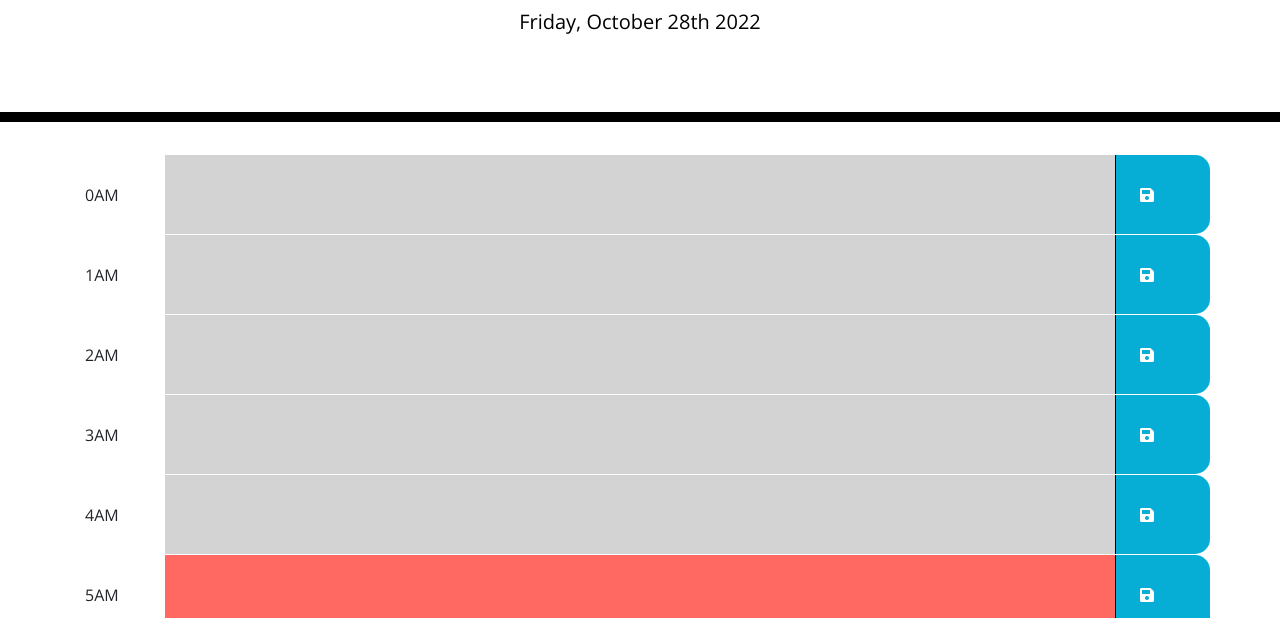
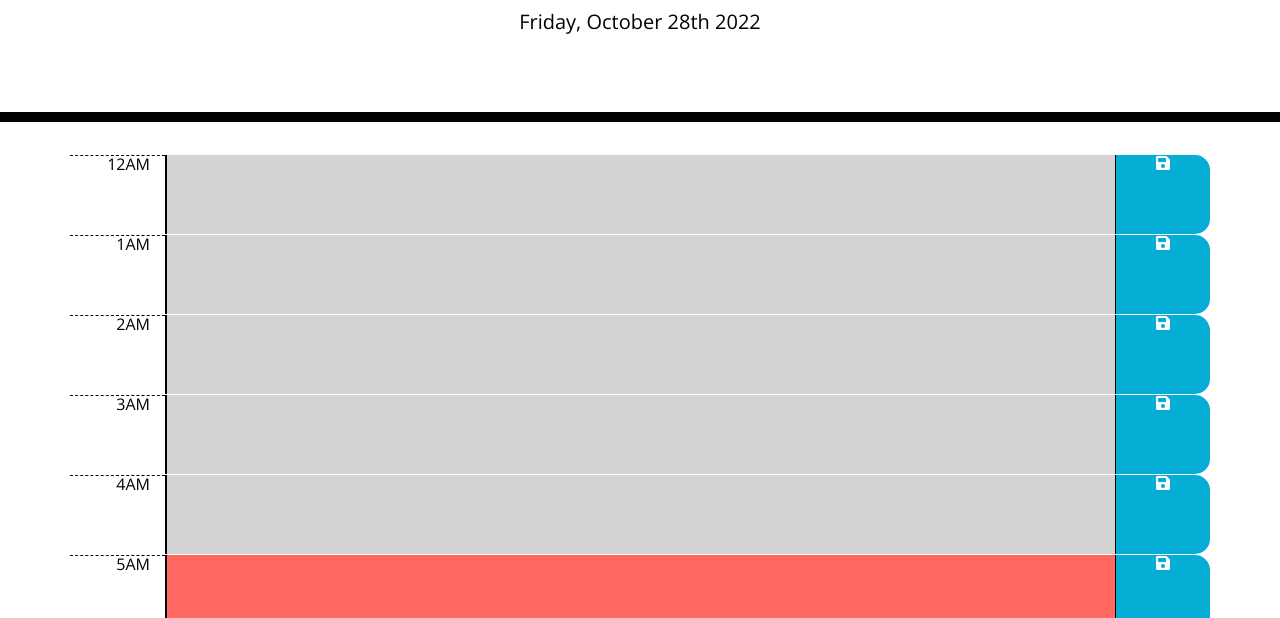
Before and after one commit to kas500/work-day-cheduler, a plain HTML site: page index.html in a window 1280 px wide. Shown: the part 182-800 px from the top of the page. Drawn offline with nearby package versions, Linux system fonts and the light colour scheme.

Commit message:
Add foreach loop

```diff
--- a/assets/css/style.css
+++ b/assets/css/style.css
@@ -9,7 +9,7 @@ textarea {
   border: none;
   resize: none;
   color: #000000;
-  border-left: 1px solid black;
+  border-left: 2px solid black;
   padding: 10px;
 }
 
@@ -68,5 +68,4 @@ textarea {
 .saveBtn i:hover {
   font-size: 20px;
   transition: all 0.3s ease-in-out;
-  color: #000000;
 }
--- a/assets/js/script.js
+++ b/assets/js/script.js
@@ -8,15 +8,16 @@ var $divContainer = $(".container");
 $("#currentDay").text(today.format("dddd, MMMM Do YYYY"));
 
 // Create work hours array
-var workHours = ["0AM","1AM","2AM","3AM","4AM","5AM","6AM","7AM","8AM","9AM","10AM",
+var workHours = ["12AM","1AM","2AM","3AM","4AM","5AM","6AM","7AM","8AM","9AM","10AM",
 "11AM","12PM","1PM","2PM","3PM","4PM","5PM","6PM","7PM","8PM","9PM","10PM","11PM"];
 var currentTime = (moment().format("hA"));
+console.log(currentTime);
 var indexOfCurrentTime = workHours.indexOf(currentTime);
 $.each(workHours, function(index, hour){
     colorTime = (index<indexOfCurrentTime)?"past":(index>indexOfCurrentTime)?"future":"present";
     var $divRow = $("<div>", {"class": "row time-block"});
-    $divRow.append($("<div>",{"class": "col-1 d-flex align-items-center text-right hours"}).text(hour));
-    $divRow.append($("<div>",{"class": "textarea "+colorTime+" col-10 text-left description "}));
-    $divRow.append($("<div>",{"class": "col-1 d-flex align-items-center p-4 saveBtn"}).append($("<i>", {"class": "fa fa-save"})));
+    $divRow.append($("<div>",{"class": "col-1 text-right hour"}).text(hour));
+    $divRow.append($("<textarea>",{"class": "col-10 "+colorTime+" text-left description"}));
+    $divRow.append($("<div>",{"class": "col-1 align-item-center saveBtn"}).append($("<i>", {"class": "fa fa-save"})));
     $divContainer.append($divRow);
 });
```
